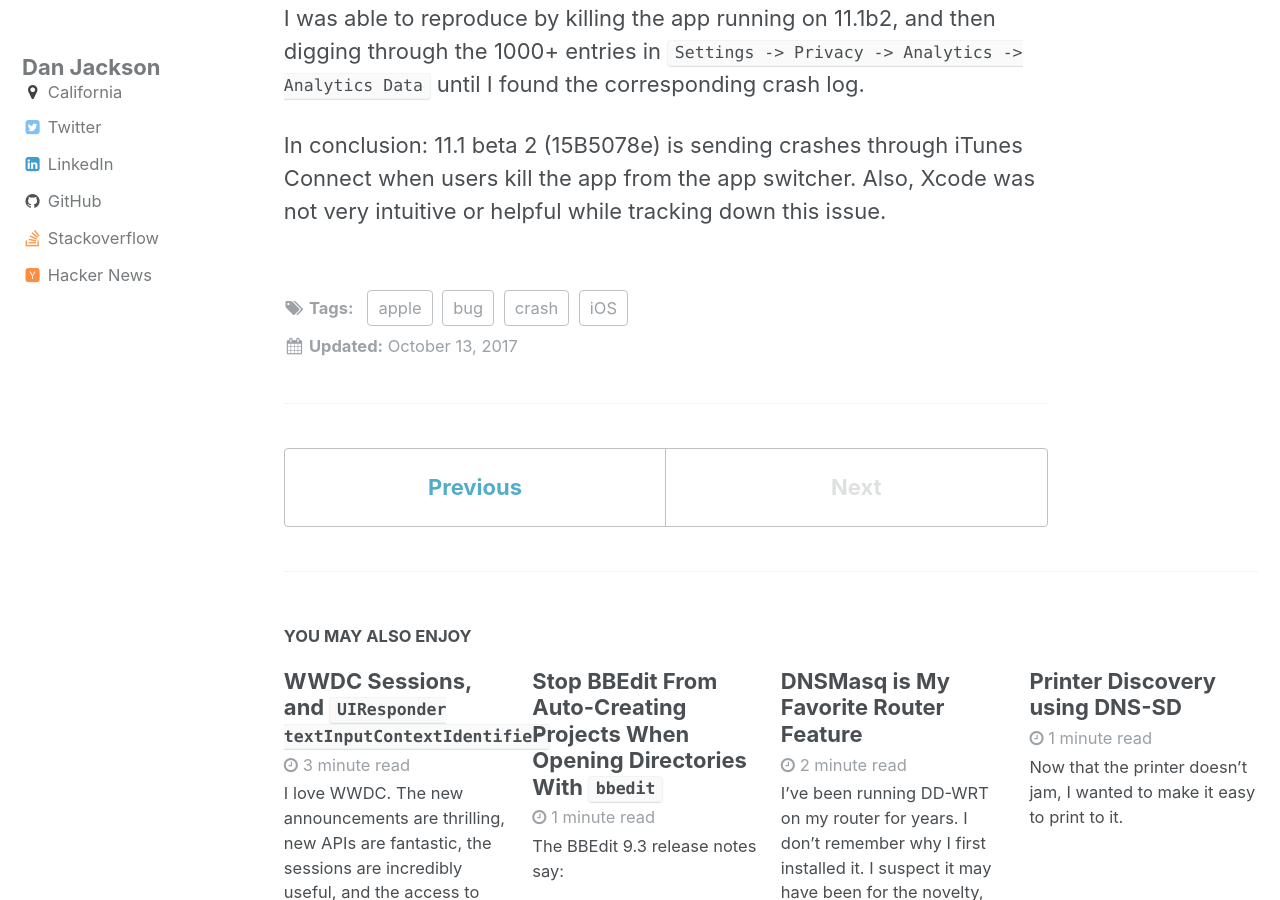
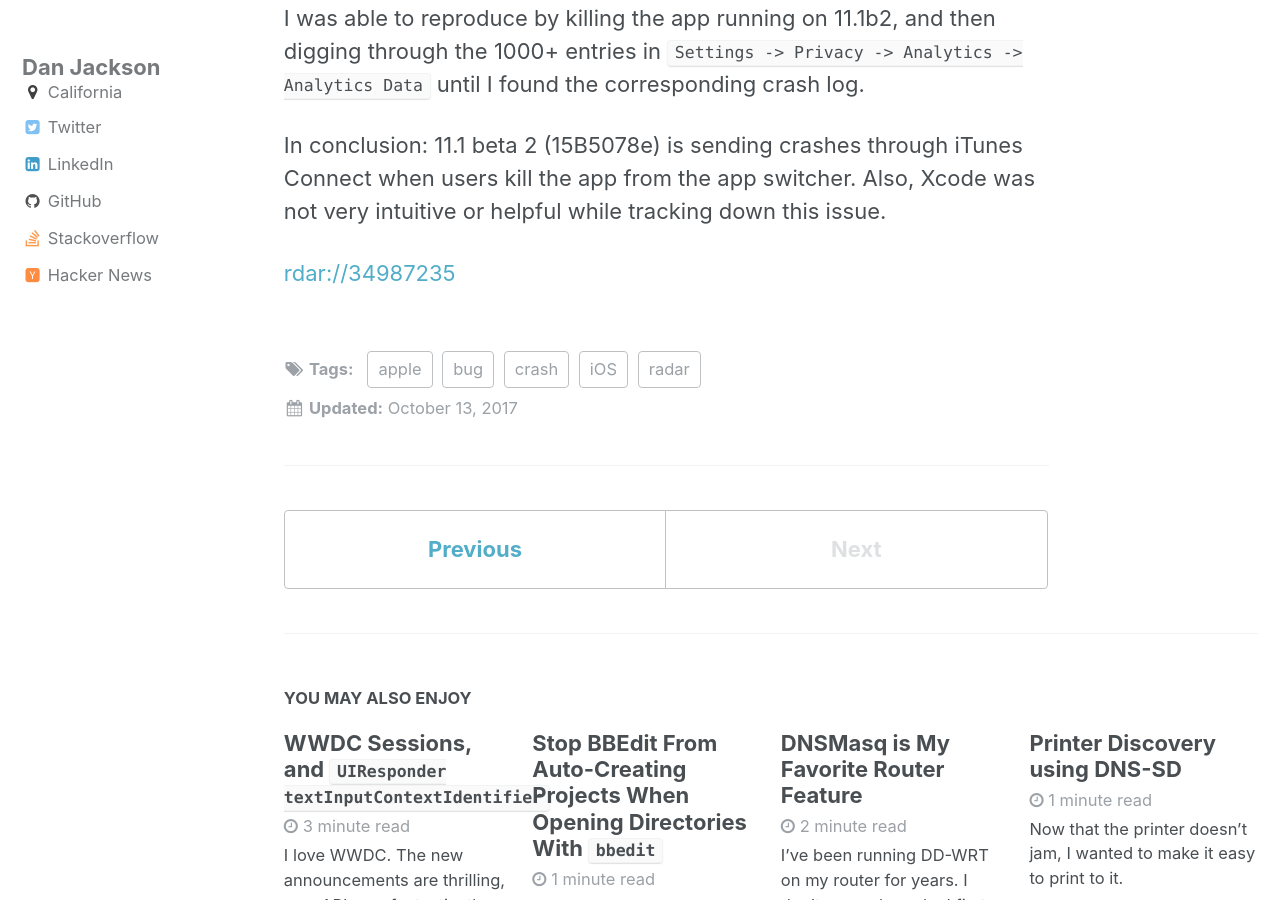
Before and after one commit to e28eta/e28eta.github.io, a Jekyll site: the page built from _posts/2017-10-13-ios-11.1-beta-2-crashes.md, in a window 1280 px wide and 900 px high, scrolled down 2659 px. Built offline with Jekyll 4.4.1, drawn with Linux system fonts in a browser that asks for light colours.

Commit message:
Add radar link

```diff
--- a/_posts/2017-10-13-ios-11.1-beta-2-crashes.md
+++ b/_posts/2017-10-13-ios-11.1-beta-2-crashes.md
@@ -2,7 +2,7 @@
 layout: single
 title: iOS 11.1 beta 2 Crashes
 date: 2017-10-13 21:29:38
-tags: [iOS, crash, bug, apple]
+tags: [iOS, crash, bug, apple, radar]
 published: true
 ---
 Today, we noticed a spike in crashes through iTunes Connect that were (almost) exclusively affecting iOS 11.1 users. It started 4 days ago, the same day that beta 2 was released. These crashes were not visible in HockeyApp.
@@ -36,3 +36,5 @@ Termination Description: SPRINGBOARD, killed from app switcher |  | ProcessVisib
 I was able to reproduce by killing the app running on 11.1b2, and then digging through the 1000+ entries in `Settings -> Privacy -> Analytics -> Analytics Data` until I found the corresponding crash log.
 
 In conclusion: 11.1 beta 2 (15B5078e) is sending crashes through iTunes Connect when users kill the app from the app switcher. Also, Xcode was not very intuitive or helpful while tracking down this issue.
+
+[rdar://34987235](rdar://34987235)
```
